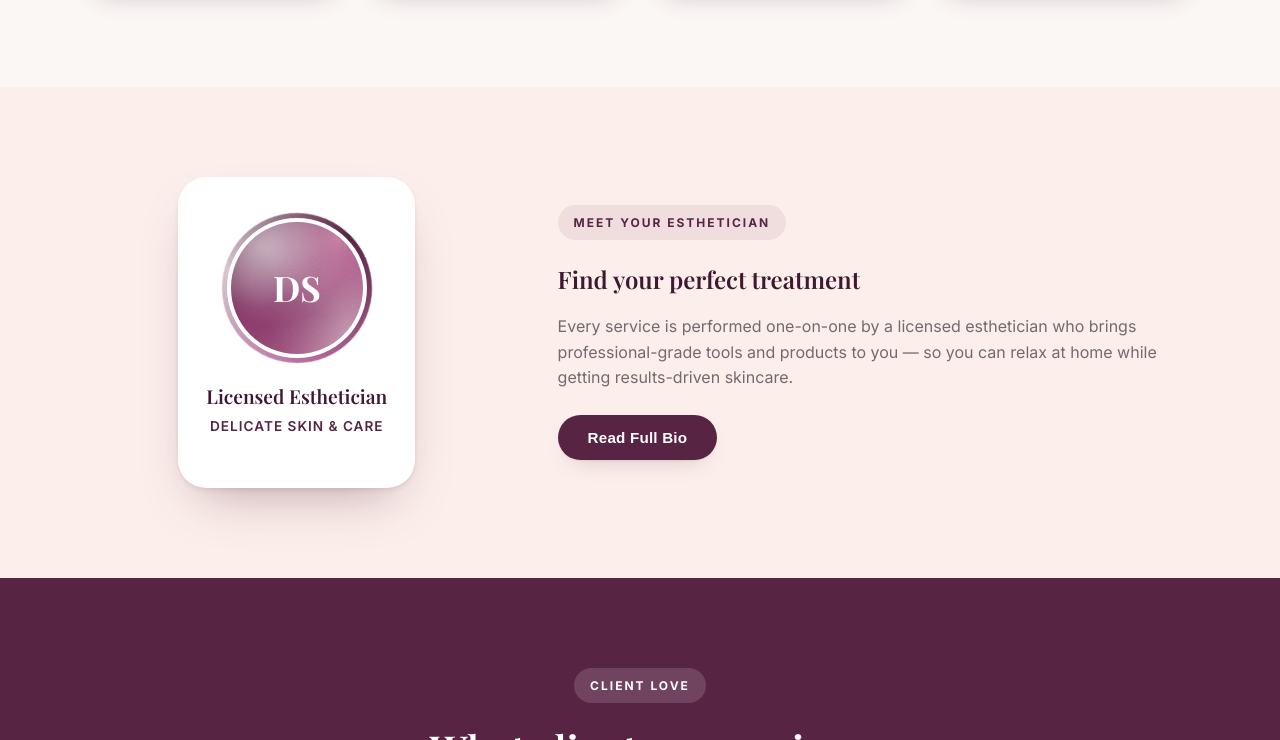
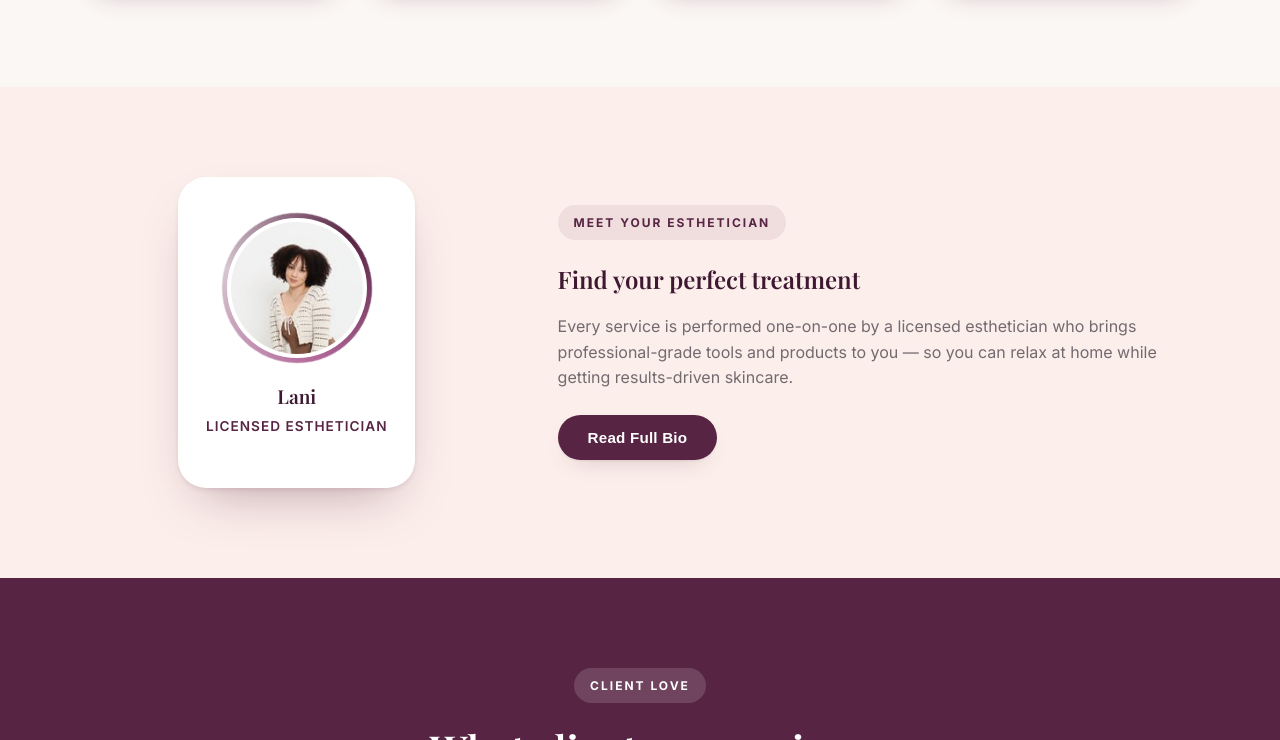
Before and after one commit to 808cadger/delicateskinandcare, a website: page index.html in a window 1280 px wide. Shown: the part 1979-2719 px from the top of the page. Drawn offline with nearby package versions, Linux system fonts and the light colour scheme.

Commit message:
Add real esthetician photo and bio from Instagram
Pulled Lani's profile picture and her own bio caption from
instagram.com/p/DYnpUMLAYRS/ (the business's "Meet Your Esthetician"
post) to replace the generic "DS" initials placeholder in the hero
card, the esthetician section, and the bio modal.

Added .avatar-photo-img instead of reusing .avatar-photo for the real
photo, since that class's ::before/::after pseudo-elements (gradient
highlights + noise texture) were designed to decorate a solid-color
placeholder and would have discolored an actual photo.

```diff
--- a/index.html
+++ b/index.html
@@ -197,6 +197,7 @@
     width:34px; height:34px; border-radius:50%;
     background:#22c55e; border:3px solid var(--white);
   }
+  .avatar-photo-img{width:100%; height:100%; border-radius:50%; object-fit:cover; display:block;}
   .avatar-card h3{font-size:1.2rem; margin-bottom:4px; color:var(--plum-dark);}
   .avatar-card .role{color:var(--plum); font-weight:600; font-size:.85rem; text-transform:uppercase; letter-spacing:1px; margin-bottom:14px;}
   .avatar-card .stars{color:#e8a33d; font-size:.95rem; margin-bottom:14px;}
@@ -553,11 +554,11 @@
     <div class="avatar-card" id="estheticianAvatar">
       <div class="avatar-ring">
         <div class="avatar-inner">
-          <div class="avatar-photo">DS</div>
+          <img class="avatar-photo-img" src="delicate-skin-and-care_assets/esthetician-avatar.jpg" alt="Lani, Licensed Esthetician">
         </div>
       </div>
       <span class="avatar-badge" title="Available now"></span>
-      <h3>Your Licensed Esthetician</h3>
+      <h3>Lani, Your Licensed Esthetician</h3>
       <p class="role">Skin &amp; Sculpting Specialist</p>
       <p class="stars">★★★★★</p>
       <button class="btn btn-primary" data-modal="esthetician-modal">Meet Your Esthetician</button>
@@ -581,11 +582,11 @@
     <div class="avatar-card" style="max-width:280px;">
       <div class="avatar-ring">
         <div class="avatar-inner">
-          <div class="avatar-photo" style="font-size:2.2rem;">DS</div>
+          <img class="avatar-photo-img" src="delicate-skin-and-care_assets/esthetician-avatar.jpg" alt="Lani, Licensed Esthetician">
         </div>
       </div>
-      <h3>Licensed Esthetician</h3>
-      <p class="role">Delicate Skin &amp; Care</p>
+      <h3>Lani</h3>
+      <p class="role">Licensed Esthetician</p>
     </div>
     <div>
       <span class="eyebrow">Meet Your Esthetician</span>
@@ -667,11 +668,11 @@
   <div class="modal">
     <button class="modal-close" data-close>✕</button>
     <div class="avatar-ring" style="width:100px;height:100px;">
-      <div class="avatar-inner"><div class="avatar-photo" style="font-size:1.8rem;">DS</div></div>
+      <div class="avatar-inner"><img class="avatar-photo-img" src="delicate-skin-and-care_assets/esthetician-avatar.jpg" alt="Lani, Licensed Esthetician"></div>
     </div>
-    <h3 style="margin-top:16px;">Your Licensed Esthetician</h3>
-    <p class="price">Skin &amp; Sculpting Specialist</p>
-    <p class="desc">Bringing spa-quality, results-focused facials and body treatments directly to clients across Southern California. Every appointment is personalized to your skin's needs, using professional-grade products and modern techniques like microcurrent sculpting and LED light therapy.</p>
+    <h3 style="margin-top:16px;">Hi, I'm Lani</h3>
+    <p class="price">Licensed Esthetician</p>
+    <p class="desc">What began as my own journey to heal acne turned into a true passion for helping others feel confident in their skin. My approach is rooted in holistic, results-driven skincare using professional-grade ingredients and treatments that nourish, protect, and strengthen the skin barrier. Whether you're struggling with acne, sensitivity, dryness, or simply looking to maintain healthy skin, every service is customized with intention and care — never rushed.</p>
     <a class="btn btn-primary js-booking-link" href="https://tally.so/r/obOxA1" target="_blank" rel="noopener">Book an Appointment</a>
   </div>
 </div>
```
Also changed, not shown: delicate-skin-and-care_assets/esthetician-avatar.jpg (added).
